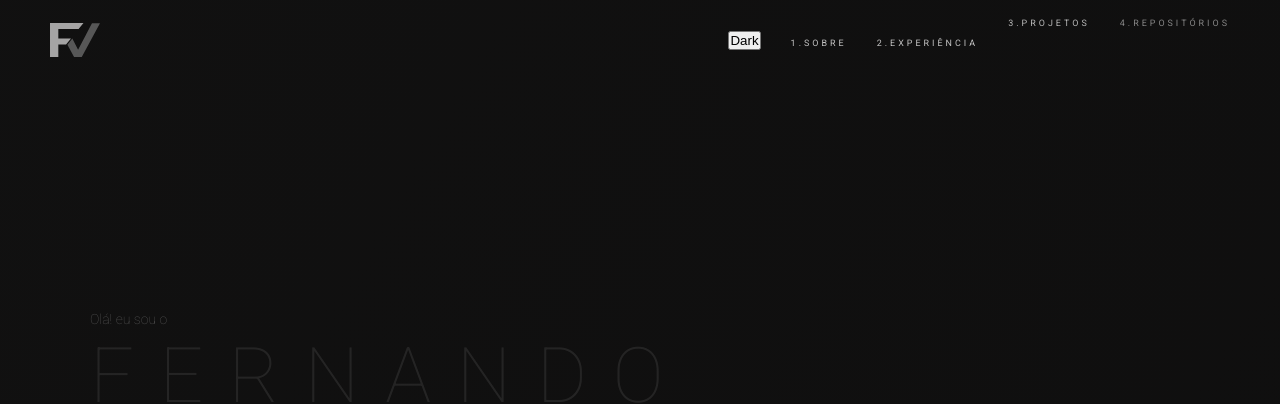
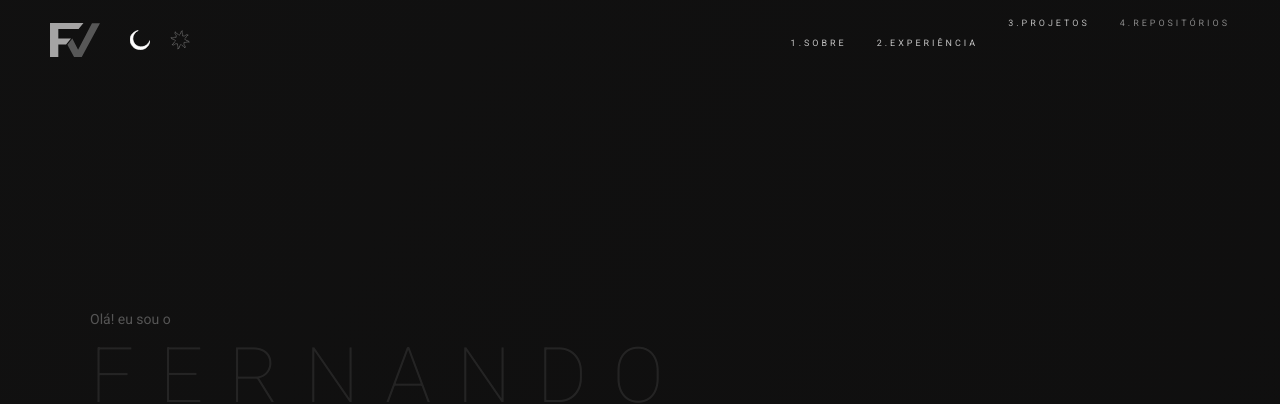
Before and after one commit to vosgale/fernando-vosgale-wbsite, a React (Vite) app: page / in a window 1280 px wide. Shown: the top 404 px of the page. Built offline with nearby package versions, Linux system fonts and the light colour scheme.

Commit message:
light theme

```diff
--- a/src/App.tsx
+++ b/src/App.tsx
@@ -34,7 +34,7 @@ function App() {
       <SplashScreen isLoading={isLoading} />
       {!isLoading && (
         <MainContainer>
-          <Topbar setTheme={handleChangeTheme} />
+          <Topbar darkTheme={darkTheme} setTheme={handleChangeTheme} />
           <GeneralInfosContainer>
             <Introduction />
             <Aboutme />
--- a/src/Components/Topbar/Topbar.tsx
+++ b/src/Components/Topbar/Topbar.tsx
@@ -1,11 +1,25 @@
-import { DesktopMenu, MobileMenu, TopbarContainer } from "./styles";
+import {
+  DesktopMenu,
+  IconContainer,
+  MobileMenu,
+  ThemeButton,
+  TopbarContainer,
+} from "./styles";
 import { Divide as Hamburger } from "hamburger-react";
 import { useEffect, useState } from "react";
 import { motion, AnimatePresence } from "framer-motion";
 import IMAGES from "../../Images";
 import useScrollDirection from "../../hooks/useScrollDirection";
+import { DarkIcon } from "../../Images/dark-icon";
+import { LightIcon } from "../../Images/light-icon";
 
-export const Topbar = ({ setTheme }: { setTheme: () => void }) => {
+export const Topbar = ({
+  setTheme,
+  darkTheme,
+}: {
+  setTheme: () => void;
+  darkTheme: boolean;
+}) => {
   const scrollDirection = useScrollDirection("down");
   const [scrolledToTop, setScrolledToTop] = useState(true);
   const handleScroll = () => {
@@ -40,14 +54,24 @@ export const Topbar = ({ setTheme }: { setTheme: () => void }) => {
         backdropFilter: scrolledToTop ? "none" : "blur(10px)",
       }}
     >
+      <IconContainer>
         <motion.img
           initial={{ opacity: 0 }}
           animate={{ opacity: 1 }}
           transition={{ type: "tween", duration: 2 }}
           src={IMAGES.logo}
         />
+        <div className="themeContainer">
+          <ThemeButton active={darkTheme} onClick={() => setTheme()}>
+            <DarkIcon />
+          </ThemeButton>
+          <ThemeButton active={!darkTheme} onClick={() => setTheme()}>
+            <LightIcon />
+          </ThemeButton>
+        </div>
+      </IconContainer>
+
       <DesktopMenu>
-        <button onClick={() => setTheme()}>Dark</button>
         {menu.map((item, index) => (
           <motion.li
             key={item}
@@ -87,6 +111,7 @@ export const Topbar = ({ setTheme }: { setTheme: () => void }) => {
               transition={{ duration: 0.4, type: "tween" }}
               className="menu-container"
             >
+              <>
                 {menu.map((item) => (
                   <motion.li
                     key={item}
@@ -107,6 +132,15 @@ export const Topbar = ({ setTheme }: { setTheme: () => void }) => {
                     <a>{item}</a>
                   </motion.li>
                 ))}
+                <div className="themeContainer">
+                  <ThemeButton active={darkTheme} onClick={() => setTheme()}>
+                    <DarkIcon />
+                  </ThemeButton>
+                  <ThemeButton active={!darkTheme} onClick={() => setTheme()}>
+                    <LightIcon />
+                  </ThemeButton>
+                </div>
+              </>
             </motion.ul>
           )}
         </AnimatePresence>
--- a/src/Components/Topbar/styles.ts
+++ b/src/Components/Topbar/styles.ts
@@ -3,7 +3,6 @@ import styled from "styled-components";
 export const TopbarContainer = styled.div`
   width: 100%;
   height: 80px;
-  /* position: absolute; */
   display: flex;
   align-items: center;
   z-index: 40;
@@ -21,13 +20,25 @@ export const TopbarContainer = styled.div`
     }
   }
 `;
-
+export const IconContainer = styled.div`
+  display: flex;
+  align-items: center;
+  gap: 20px;
+  .themeContainer {
+    @media (max-width: 800px) {
+      display: none;
+    }
+    display: flex;
+  }
+`;
 export const DesktopMenu = styled.ul`
   display: flex;
   text-transform: uppercase;
   gap: 30px;
   letter-spacing: 3px;
+  align-items: center;
   list-style-type: none;
+  color: ${(props) => props.theme.colors.primary};
   a {
     font-size: clamp(8px, 0.7vw, 12px);
     transition: 0.5s ease;
@@ -42,11 +53,45 @@ export const DesktopMenu = styled.ul`
   }
 `;
 
+export const ThemeButton = styled.button<{ active: boolean }>`
+  border: none;
+  background-color: transparent;
+  display: flex;
+  align-items: center;
+  cursor: pointer;
+  padding: 10px;
+  overflow: visible;
+  opacity: ${(props) => (props.active ? 1 : 0.4)};
+  svg {
+    width: 20px;
+    height: 20px;
+    transition: 0.5s ease;
+    path {
+      stroke: ${(props) => props.theme.colors.primary};
+      transition: 0.5s ease;
+      fill: ${(props) =>
+        props.active ? props.theme.colors.primary : "transparent"};
+    }
+  }
+  &:hover {
+    opacity: 1;
+    svg {
+      path {
+        fill: ${(props) => props.theme.colors.primary};
+      }
+      transform: scale(1.2);
+    }
+  }
+`;
+
 export const MobileMenu = styled.div`
   @media (min-width: 800px) {
     display: none;
   }
   display: flex;
+  .themeContainer {
+    display: flex;
+  }
   .menu-container {
     position: fixed;
     height: 100vh;
@@ -72,5 +117,6 @@ export const MobileMenu = styled.div`
   }
   .hamburger-react {
     z-index: 50;
+    color: ${(props) => props.theme.colors.primary};
   }
 `;
--- a/src/Images/Images.tsx
+++ b/src/Images/Images.tsx
@@ -20,4 +20,6 @@ export const IMAGES = {
   design: new URL("./design.svg", import.meta.url).href,
   experience: new URL("./experience.svg", import.meta.url).href,
   code: new URL("./code.svg", import.meta.url).href,
+  darkIcon: new URL("./dark-icon.svg", import.meta.url).href,
+  lightIcon: new URL("./light-icon.svg", import.meta.url).href,
 };
--- /dev/null
+++ b/src/Images/dark-icon.tsx
@@ -0,0 +1,8 @@
+export const DarkIcon = () => {
+  return (
+    <svg width="459" height="449" viewBox="0 0 459 449" fill="none" xmlns="http://www.w3.org/2000/svg">
+    <path d="M180.143 10.7645C182.885 9.58475 185.727 8.4657 188.643 7.41504C143.851 15.2192 109.781 30.8774 78.423 57.2507C64.9943 68.5515 47.134 87.2526 39.3047 98.2013L39.3025 98.2043C9.44048 139.832 -2.90074 193.52 4.68019 249.189C6.27152 260.787 10.1861 277.554 13.8459 288.569C24.8556 321.626 41.5146 349.428 65.4082 374.679L65.4086 374.679C71.8155 381.454 89.7236 397.56 95.9936 402.189L95.9946 402.19C126.579 424.798 168.096 439.966 211.854 444.384L211.855 444.384C248.944 448.134 285.951 443.519 318.082 431.092L318.083 431.092C339.844 422.684 358.11 411.675 378.482 394.557L378.486 394.554C384.506 389.516 399.595 374.597 404.389 369.017C430.589 338.121 445.442 304.762 451.947 261.969L451.947 261.967C453.214 253.669 453.96 247.669 454.811 238.144C436.422 289.924 392.6 338.821 341.067 363.585L341.066 363.586C307.926 379.498 271.933 385.164 233.876 380.575L233.873 380.575C194.331 375.749 157.712 359.869 131.562 336.049C125.27 330.332 114.422 318.964 109.419 312.826C88.5142 287.219 74.587 256.892 68.9095 224.524C66.785 212.451 66.2517 205.561 66.2517 192.146C66.2517 174.353 67.8889 161.133 72.1728 144.208L72.173 144.207C77.1413 124.604 86.4319 102.621 95.1463 89.8925C123.497 48.3648 149.503 24.003 180.139 10.7661L180.143 10.7645Z" fill="black" stroke="black" stroke-width="15"/>
+    </svg>
+
+  );
+};
--- /dev/null
+++ b/src/Images/light-icon.tsx
@@ -0,0 +1,15 @@
+export const LightIcon = () => {
+  return (
+    <svg
+      fill="#000000"
+      width="800px"
+      height="800px"
+      viewBox="0 0 32 32"
+      version="1.1"
+      xmlns="http://www.w3.org/2000/svg"
+    >
+      <title>sun</title>
+      <path d="M23.395 14.106c2.958-1.383 2.828-6.068 5.758-5.884-4.125-2.74-4.019 3.106-9.089 1.235 1.107-3.068-2.292-6.286-0.091-8.227-4.855 0.979-0.645 5.039-5.555 7.301-1.384-2.958-6.068-2.828-5.884-5.758-2.74 4.125 3.106 4.019 1.235 9.089-3.068-1.107-6.286 2.292-8.227 0.091 0.979 4.855 5.039 0.645 7.301 5.555-2.958 1.384-2.828 6.068-5.758 5.884 4.125 2.74 4.019-3.106 9.089-1.235-1.107 3.068 2.292 6.286 0.091 8.227 4.855-0.979 0.645-5.039 5.555-7.301 1.384 2.958 6.068 2.828 5.884 5.758 2.74-4.125-3.106-4.019-1.235-9.089 3.068 1.107 6.286-2.292 8.226-0.091-0.979-4.855-5.039-0.645-7.301-5.555z"></path>
+    </svg>
+  );
+};
--- a/src/sections/introduction/styles.ts
+++ b/src/sections/introduction/styles.ts
@@ -7,8 +7,8 @@ export const TitleContainer = styled.div`
   width: fit-content;
   color: ${(props) => props.theme.colors.primary};
   .hello {
-    font-size: clamp(14px, 0.8vw, 22px);;
-    font-weight: 100;
+    font-size: clamp(14px, 0.8vw, 22px);
+    color: ${(props) => props.theme.colors.primary};
   }
   .introduction-description {
     margin-top: 20px;
@@ -35,10 +35,11 @@ export const TitleContainer = styled.div`
   }
 `;
 export const LineDecoration = styled(motion.div)`
-    width: 52vw;
-    height: 1px;
-    position: absolute;
-    bottom: 12vh;
-    right: -16vw;
-    background-image: linear-gradient(290deg, white, transparent);
+  width: 52vw;
+  height: 1.6px;
+  position: absolute;
+  bottom: 12vh;
+  right: -16vw;
+  background-image: ${(props) =>
+    `linear-gradient(290deg, ${props.theme.colors.primary}, transparent)`};
 `;
--- a/src/styles/global-styles.ts
+++ b/src/styles/global-styles.ts
@@ -33,18 +33,14 @@ body{
   background-size: 400% 400%;
   background-color: ${(props) => props.theme.colors.background};
   background-image: ${(props) => props.theme.colors.backgroundGradient};
-  color: #FFFFFF;
+  color: ${(props) => props.theme.colors.primary};
   font-family: 'Roboto';
   position: relative;
   animation: ${backgroundAnimation} 30s ease-in-out infinite;
   @media (max-width: 500px) {
     background-size: 300% 150%;
     animation: ${backgroundAnimation} 15s ease infinite;
-    background-image: linear-gradient(
-      278deg,
-      rgb(1, 1, 1) 20.38%,
-      rgba(21, 21, 21, 0.8) 74.15%
-    );
+
   }
 
 
--- a/src/styles/themes/light.ts
+++ b/src/styles/themes/light.ts
@@ -1,6 +1,5 @@
 export default {
   title: "light",
-
   colors: {
     background: "#FFF",
     primary: "#1F1E1E",
```
Also changed, not shown: src/Images/dark.svg (added). Lines whose indentation alone changed are shown as unchanged.
